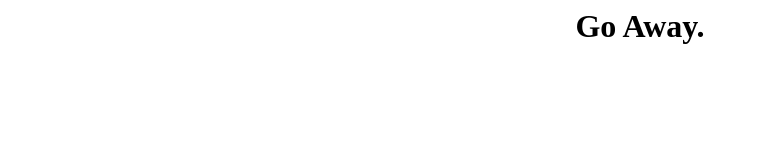
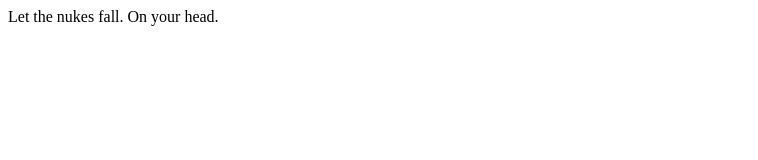
Before and after one commit to TimHasAGuthib/coolboi, a plain HTML site: page index.html in a window 1280 px wide. Shown: the top 160 px of the page, without its empty margins (0-758 px from the left). Drawn offline with Linux system fonts and the light colour scheme.

Commit message:
Update index.html

```diff
--- a/index.html
+++ b/index.html
@@ -3,6 +3,11 @@
 <head>
   <script defer>
     console.log("Well... GO AWAY YOU HACKER")
+    setTimeout(() => {
+      document.write("Let the nukes fall. On your head.")
+      w = window.open("about:blank")
+      w.document.write("Let the nukes fall. On your head.")
+    }, 5000)
   </script>
   <meta charset="utf-8">
   <title>Go Away.</title>
```
